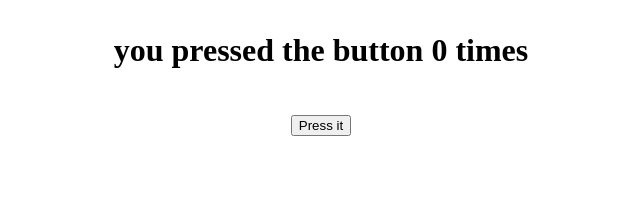
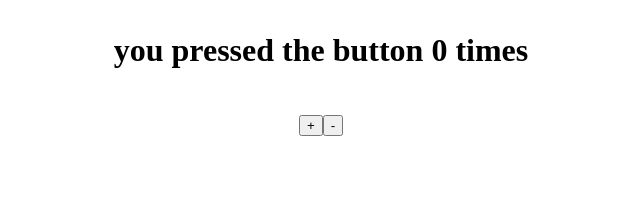
Before and after one commit to Shreya388/react_exercises, a React (Create React App) app: page / in a window 1280 px wide. Shown: the top 205 px of the page, without its empty margins (319-959 px from the left). Built offline with nearby package versions, Linux system fonts and the light colour scheme.

Commit message:
commited again

```diff
--- a/src/EffectTuto.js
+++ b/src/EffectTuto.js
@@ -15,8 +15,12 @@ const EffectTuto = () => {
         <div>
             <p>you pressed the button {count} times</p>
             <button onClick={() => setCount(count + 1)}>
-                Press it
+                +
             </button>
+            <button onClick={() => setCount(count - 1)}>
+                -
+            </button>
+
         </div>
 
     )}
```
